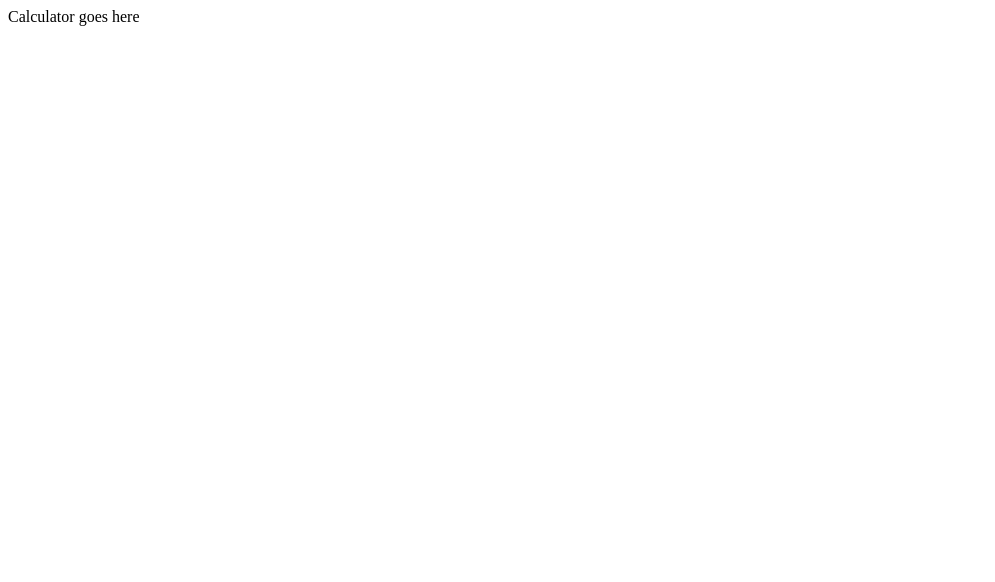
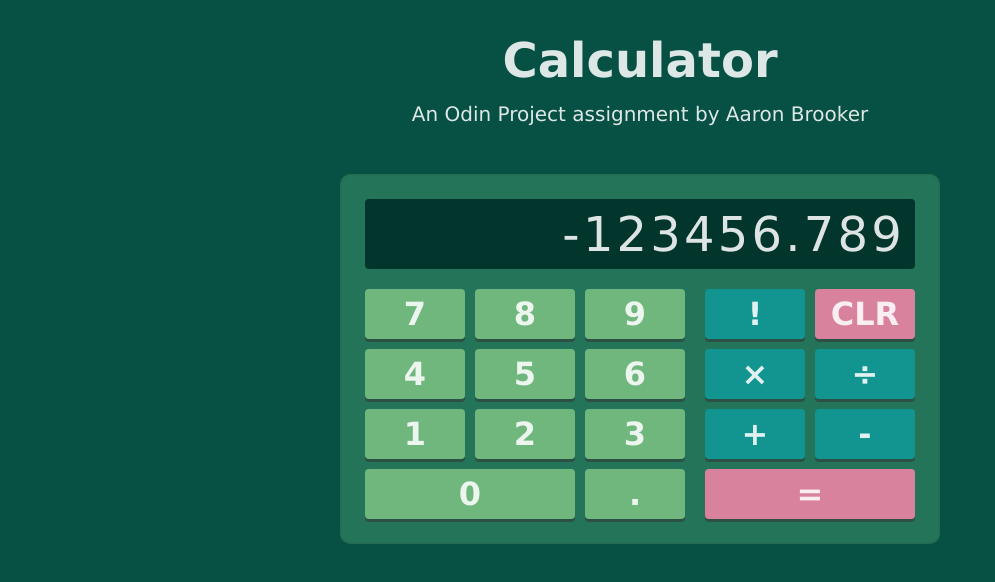
Before and after one commit to azza2110/calculator, a plain HTML site: page index.html in a window 1280 px wide. Shown: the whole page, without its empty margins (0-995 px from the left). Drawn offline with Linux system fonts and the light colour scheme.

Commit message:
Add html and css styling

```diff
--- a/index.html
+++ b/index.html
@@ -9,6 +9,54 @@
     <script src="script.js" defer></script>
 </head>
 <body>
-    Calculator goes here
+    <div class="container">
+        <div class="description">
+            <h1>Calculator</h1>
+            <h2>An Odin Project assignment by Aaron Brooker</h2>
+        </div>
+        <div class="frame">
+            <div id="screen">-123456.789</div>
+            <div class="buttons-panel">
+                <div class = "buttons-left">
+                    <div class = "buttons-row">
+                        <div class = "button numeral" id = "7">7</div>
+                        <div class = "button numeral" id = "8">8</div>
+                        <div class = "button numeral" id = "9">9</div>
+                    </div>
+                    <div class = "buttons-row">
+                        <div class = "button numeral" id = "4">4</div>
+                        <div class = "button numeral" id = "5">5</div>
+                        <div class = "button numeral" id = "6">6</div>
+                    </div>
+                    <div class = "buttons-row">
+                        <div class = "button numeral" id = "1">1</div>
+                        <div class = "button numeral" id = "2">2</div>
+                        <div class = "button numeral" id = "3">3</div>
+                    </div>
+                    <div class = "buttons-row">
+                        <div class = "button numeral large-button" id = "0">0</div>
+                        <div class = "button numeral" id = "decimal">.</div>
+                    </div>
+                </div>
+                <div class = "buttons-right">
+                    <div class = "buttons-row">
+                        <div class = "button operator" id = "factorial">!</div>
+                        <div class = "button special" id = "clear">CLR</div>
+                    </div>
+                    <div class = "buttons-row">
+                        <div class = "button operator" id = "multiply">×</div>
+                        <div class = "button operator" id = "divide">÷</div>
+                    </div>
+                    <div class = "buttons-row">
+                        <div class = "button operator" id = "add">+</div>
+                        <div class = "button operator" id = "subtract">-</div>
+                    </div>
+                    <div class = "buttons-row">
+                        <div class = "button special large-button" id = "equals">=</div>
+                    </div>
+                </div>
+            </div>
+        </div>
+    </div>
 </body>
 </html>
--- a/style.css
+++ b/style.css
@@ -0,0 +1,121 @@
+:root {
+    --green-vdark: #02362d;
+    --green-dark: #065143;
+    --green-mid: #237459;
+    --green-light: #70B77E;
+    --cyan-mid: #129490;
+    --pink-mid: #D8829D;
+    --white: #FFFFFF;
+    --white-overlay: #FFFFFFDD;
+    --shadow: #33333388;
+}
+
+* {
+    margin: 0px;
+    padding: 0px;
+    border: 0px solid blue;
+}
+
+body {
+    font-family:'Lucida Sans', 'Lucida Sans Regular', 'Lucida Grande', 'Lucida Sans Unicode', Geneva, Verdana, sans-serif;
+    color: var(--white-overlay);
+    background: var(--green-dark);
+    display: flex;
+    justify-content: center;
+}
+
+.container {
+    display: block;
+    text-align: center;
+    padding: 32px 8px 8px 8px;;
+}
+
+h1 {
+    font-size: 48px;
+    padding-bottom: 14px;
+}
+
+h2 {
+    font-size: 20px;
+    padding-bottom: 48px;
+    font-weight: 300;
+}
+
+.frame {
+    display:block;
+    padding: 20px;
+    background-color: var(--green-mid);
+    border-radius: 10px;
+    box-shadow: 0px 0px 15px 0px var(--shadow);
+    box-shadow: inset 0px 0px 2px 0px var(--shadow);
+}
+
+#screen {
+    display: flex;
+    margin: 5px;
+    padding: 0px 10px;
+    height: 70px;
+    margin-bottom: 15px;
+    align-items: center;
+    justify-content: right;
+    background-color: var(--green-vdark);
+    border-radius: 4px;
+    font-size: 48px;
+    letter-spacing: 0.2rem;
+}
+
+.buttons-panel {
+    display:flex;
+}
+
+.buttons-left, .buttons-right{
+    display: block;
+}
+
+.buttons-left {
+    margin-right: 10px;
+}
+
+.buttons-row {
+    display:flex;
+}
+
+.button {
+    width:100px;
+    height: 50px;
+    flex: none;
+    display: flex;
+    align-items: center;
+    justify-content: center;
+    margin: 5px;
+    border-radius: 4px;
+    box-shadow: 0px 3px 0px 0px var(--shadow);
+    cursor: pointer;
+    font-weight: 700;
+    font-size: 32px;
+}
+
+.button:hover {
+    opacity: 90%;
+}
+
+.button:active {
+    transform: translateY(2px);
+    box-shadow: 0px 1px 0px 0px var(--shadow);
+}
+
+.large-button {
+    flex: auto;
+}
+
+.operator {
+    background-color: var(--cyan-mid);
+}
+
+.numeral {
+    background-color: var(--green-light);
+}
+
+.special {
+    background-color: var(--pink-mid);
+}
```
